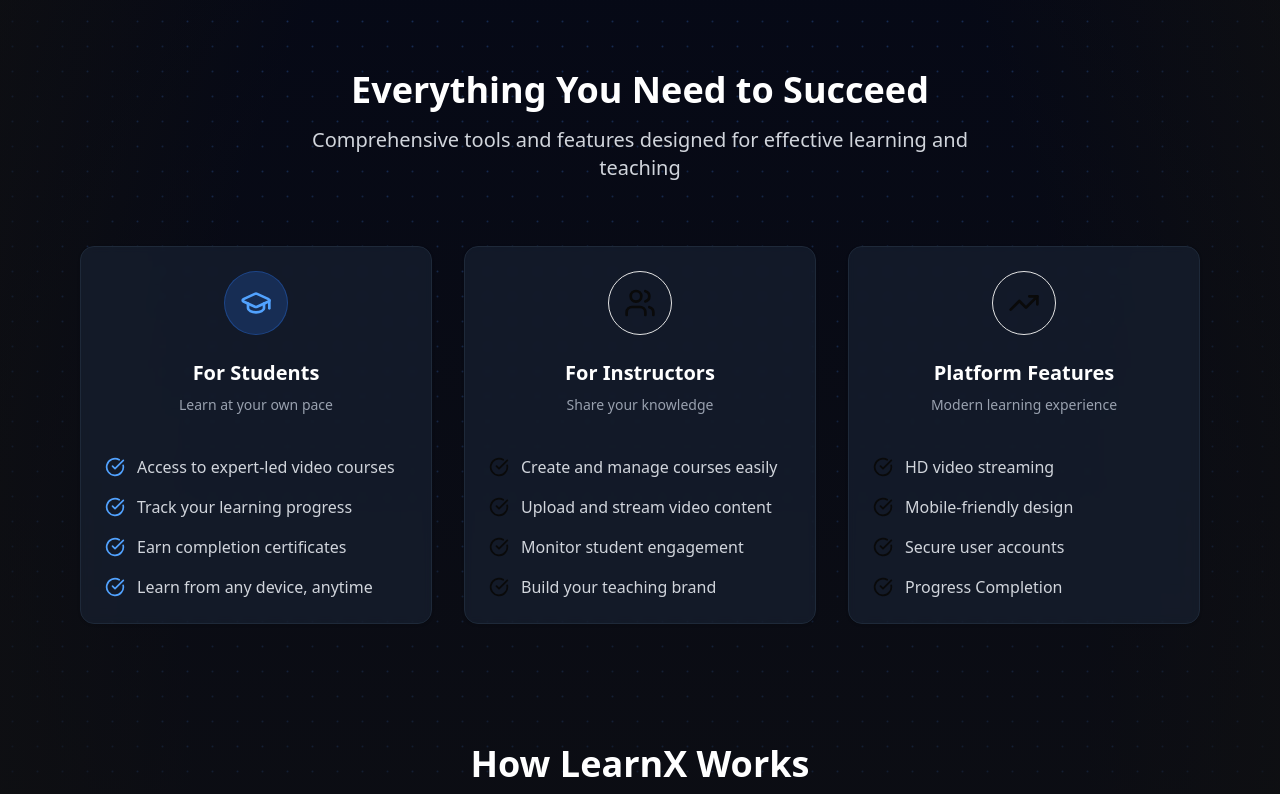
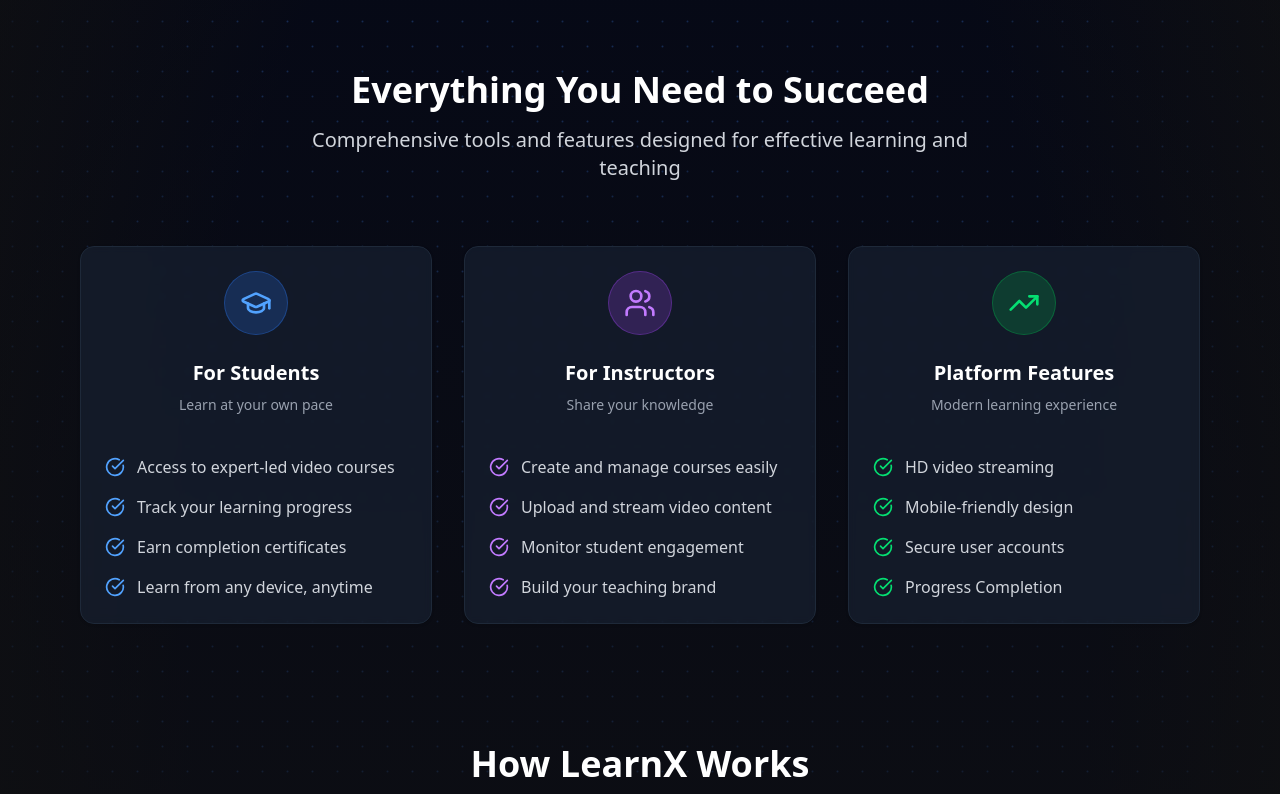
Before and after one commit to divyanshgkmit/learnx-webapp, a React (Vite) app: page / in a window 1280 px wide. Shown: the part 616-1410 px from the top of the page. Built offline with nearby package versions, Linux system fonts and the light colour scheme.

Commit message:
fix: feature card colors

```diff
--- a/src/constants/index.js
+++ b/src/constants/index.js
@@ -67,6 +67,8 @@
     description: 'Learn at your own pace',
     icon: GraduationCap,
     color: 'blue',
+    textClass: "text-blue-400",
+    utilityClass: "feature-card-blue",
     features: [
       'Access to expert-led video courses',
       'Track your learning progress',
@@ -79,6 +81,8 @@
     description: 'Share your knowledge',
     icon: Users,
     color: 'purple',
+    textClass: "text-purple-400",
+    utilityClass: "feature-card-purple",
     features: [
       'Create and manage courses easily',
       'Upload and stream video content',
@@ -91,6 +95,8 @@
     description: 'Modern learning experience',
     icon: TrendingUp,
     color: 'green',
+    textClass: "text-green-400",
+    utilityClass: "feature-card-green",
     features: [
       'HD video streaming',
       'Mobile-friendly design',
--- a/src/index.css
+++ b/src/index.css
@@ -118,3 +118,15 @@
     @apply bg-background text-foreground;
   }
 }
+
+@utility feature-card-blue {
+  @apply text-blue-400 bg-blue-500/20 border-blue-500/30;
+}
+
+@utility feature-card-green {
+  @apply text-green-400 bg-green-500/20 border-green-500/30;
+}
+
+@utility feature-card-purple {
+  @apply text-purple-400 bg-purple-500/20 border-purple-500/30;
+}
--- a/src/pages/Home.jsx
+++ b/src/pages/Home.jsx
@@ -101,10 +101,10 @@
                   >
                     <CardHeader className="pb-4">
                       <div
-                        className={`w-16 h-16 bg-${card.color}-500/20 rounded-full flex items-center justify-center mx-auto mb-4 border border-${card.color}-500/30`}
+                        className={`w-16 h-16 rounded-full flex items-center justify-center mx-auto mb-4 border ${card.utilityClass}`}
                       >
                         <IconComponent
-                          className={`w-8 h-8 text-${card.color}-400`}
+                          className={`w-8 h-8`}
                         />
                       </div>
                       <CardTitle className="text-xl text-white">
@@ -122,7 +122,7 @@
                             className="flex items-start space-x-3"
                           >
                             <CheckCircle
-                              className={`w-5 h-5 text-${card.color}-400 mt-0.5 shrink-0`}
+                              className={`w-5 h-5 ${card.textClass} mt-0.5 shrink-0`}
                             />
                             <span className="text-gray-300">{feature}</span>
                           </li>
```
